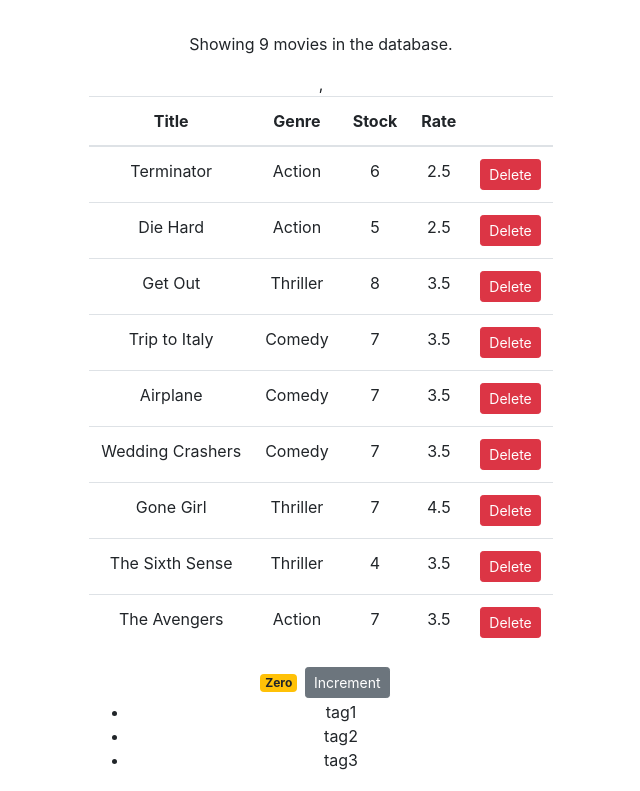
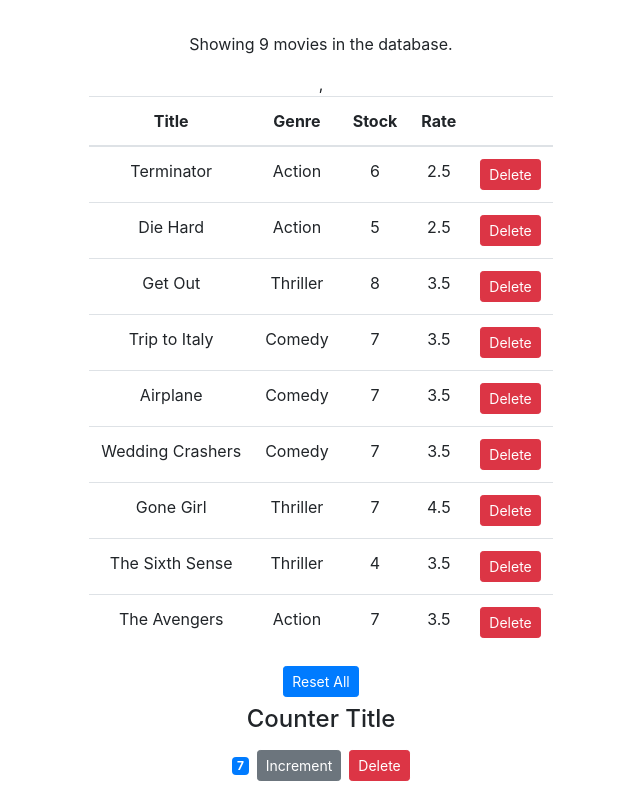
Before and after one commit to Gowsikakho/ReactPractice, a React (Vite) app: page / in a window 1280 px wide. Shown: the top 791 px of the page, without its empty margins (319-959 px from the left). Built offline with nearby package versions, Linux system fonts and the light colour scheme.

Commit message:
learnt how to render multiple component as well as linking the child component with parent component

```diff
--- a/src/App.jsx
+++ b/src/App.jsx
@@ -4,7 +4,7 @@ import viteLogo from '/vite.svg'
 import './App.css'
 import Hello from './components/Hello.jsx';
 import Message from './components/Message.jsx';
-import Counter from './components/Counter.jsx';
+import Counters from './components/counters.jsx';
 import Form from './components/Form.jsx';
 import Movies from './components/movies.jsx';
 
@@ -17,7 +17,7 @@ function App() {
       <Message />
       <Form />*/}
       <Movies />
-      <Counter />
+      <Counters />
     </>
   )
 }
--- a/src/components/Counter.jsx
+++ b/src/components/Counter.jsx
@@ -1,41 +1,42 @@
 import React, { useState } from 'react';
 
-const Counter = () => {
-  // State using useState hook
-  const [count, setCount] = useState(0);
+const Counter = (props) => {
   const [tags, setTags] = useState(['tag1', 'tag2', 'tag3']);
 
-  // Handle increment
-  const handleIncrement = () => {
-    alert('button clicked!');
-    setCount(count + 1); // update state properly
-  };
-
-  // Dynamic classes for count badge
   const getBadgeClasses = () => {
     let classes = "badge m-2 badge-";
-    classes += count === 0 ? "warning" : "primary";
+    classes += props.counter.value === 0 ? "warning" : "primary";
     return classes;
   };
 
-  // Format count display
   const formatCount = () => {
-    return count === 0 ? "Zero" : count;
+    return props.counter.value === 0 ? "Zero" : props.counter.value;
   };
 
-  // Render tags
   const renderTags = () => {
     if (tags.length === 0) return <p>There is no tags!</p>;
-    return <ul>{tags.map(tg => <li key={tg}>{tg}</li>)}</ul>;
+    return <ul>{tags.map((tg) => <li key={tg}>{tg}</li>)}</ul>;
   };
 
   return (
-    <>
+    <div>
+      {props.children}  {/* renders <h4>Counter Title</h4> */}
       <span className={getBadgeClasses()}>{formatCount()}</span>
-      <button onClick={handleIncrement} className="btn btn-secondary btn-sm">Increment</button>
-      {tags.length === 0 && "Please create a new tag!"}
-      {renderTags()}
-    </>
+      <button
+        onClick={() => props.onIncrement(props.counter)}
+        className="btn btn-secondary btn-sm"
+      >
+        Increment
+      </button>
+      <button
+        onClick={() => props.onDelete(props.counter.id)}
+        className="btn btn-danger btn-sm m-2"
+      >
+        Delete
+      </button>
+      {/*{tags.length === 0 && "Please create a new tag!"}
+      {renderTags()}*/}
+    </div>
   );
 };
 
--- /dev/null
+++ b/src/components/counters.jsx
@@ -0,0 +1,59 @@
+import React, { Component } from 'react';
+import Counter from './Counter.jsx';
+
+class Counters extends Component {
+  state = {
+    counters: [
+      { id: 1, value: 7 },
+      { id: 2, value: 0 },
+      { id: 3, value: 0 },
+      { id: 4, value: 0 },
+      { id: 5, value: 0 },
+    ],
+  };
+
+  handleDelete = (id) => {
+    const counters = this.state.counters.filter((c) => c.id !== id);
+    this.setState({ counters });
+  };
+
+  handleIncrement = (counter) => {
+    const counters = [...this.state.counters];
+    const index = counters.indexOf(counter);
+    counters[index] = { ...counter };
+    counters[index].value++;
+    this.setState({ counters });
+  };
+
+  handleReset = () => {
+    const counters = this.state.counters.map(c => ({ ...c, value: 0 }));
+    this.setState({ counters });
+  };
+
+  render() {
+    return (
+      <div>
+        <div className="mb-2">
+          <button
+            onClick={this.handleReset}
+            className="btn btn-primary btn-sm"
+          >
+            Reset All
+          </button>
+        </div>
+        {this.state.counters.map((counter) => (
+          <Counter
+            key={counter.id}
+            counter={counter}       // full object passed
+            onDelete={this.handleDelete}
+            onIncrement={this.handleIncrement}
+          >
+            <h4>Counter Title</h4>
+          </Counter>
+        ))}
+      </div>
+    );
+  }
+}
+
+export default Counters;
```
